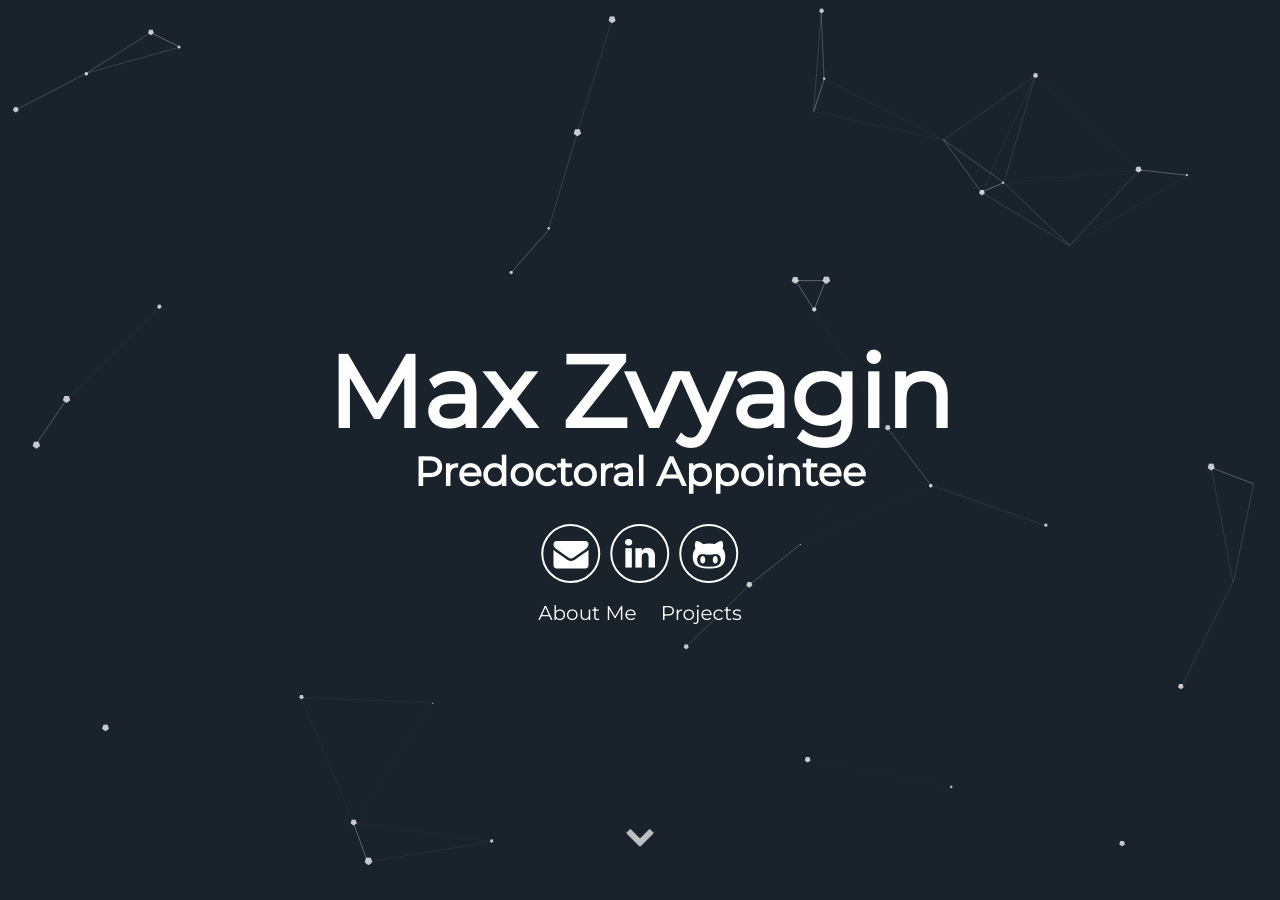
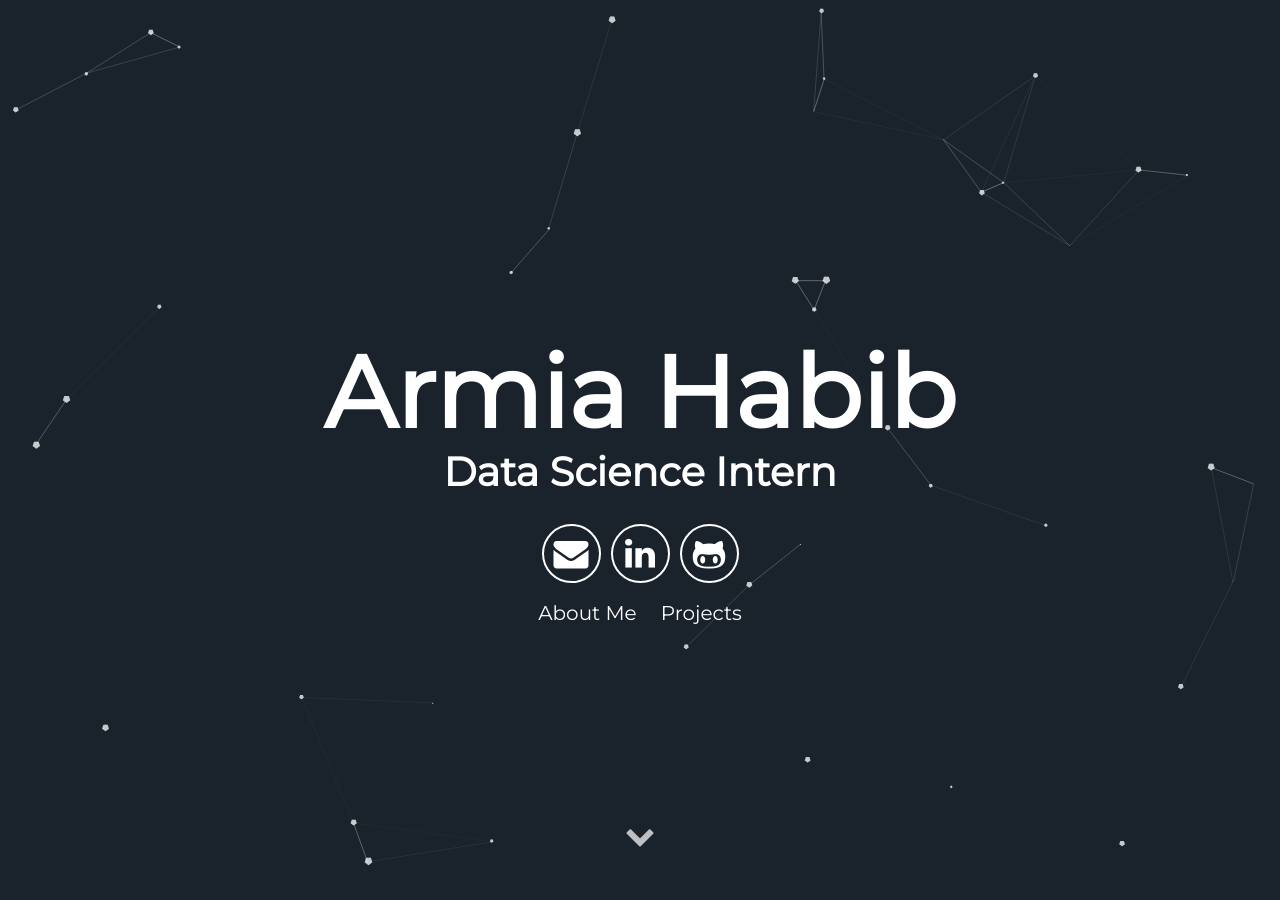
Before and after one commit to dfarone02/dfarone02.github.io, a Jekyll site: the page built from index.html, in a window 1280 px wide and 900 px high. Built offline with Jekyll 4.4.1, drawn with Linux system fonts in a browser that asks for light colours; nearby versions of some CDN libraries; some of the changed text lies outside the part shown.

Commit message:
Update _config.yml

```diff
--- a/_config.yml
+++ b/_config.yml
@@ -3,15 +3,15 @@ title: Max Zvyagin
 description: My personal webpage.
 # baseurl: "/particle" # the subpath of your site, e.g. /blog
 # url: "localhost:3000" # the base hostname & protocol for your site e.g. http://willianjusten.com.br
-url: maxzvyagin.github.io
+url: armiadata.github.io
 
 # User settings
-username: Max Zvyagin
+username: Armia Habib
 user_description:
-user_title: Predoctoral Appointee
-email: max.zvyagin7@gmail.com
-#twitter_username: lorem_ipsum
-github_username:  maxzvyagin
+user_title: Data Science Intern
+email: 	armiadata@gmail.com
+#twitter_username: ArmiaData
+github_username:  ArmiaData
 #gplus_username:  lorem_ipsum
 
 # Google-analytics
```
